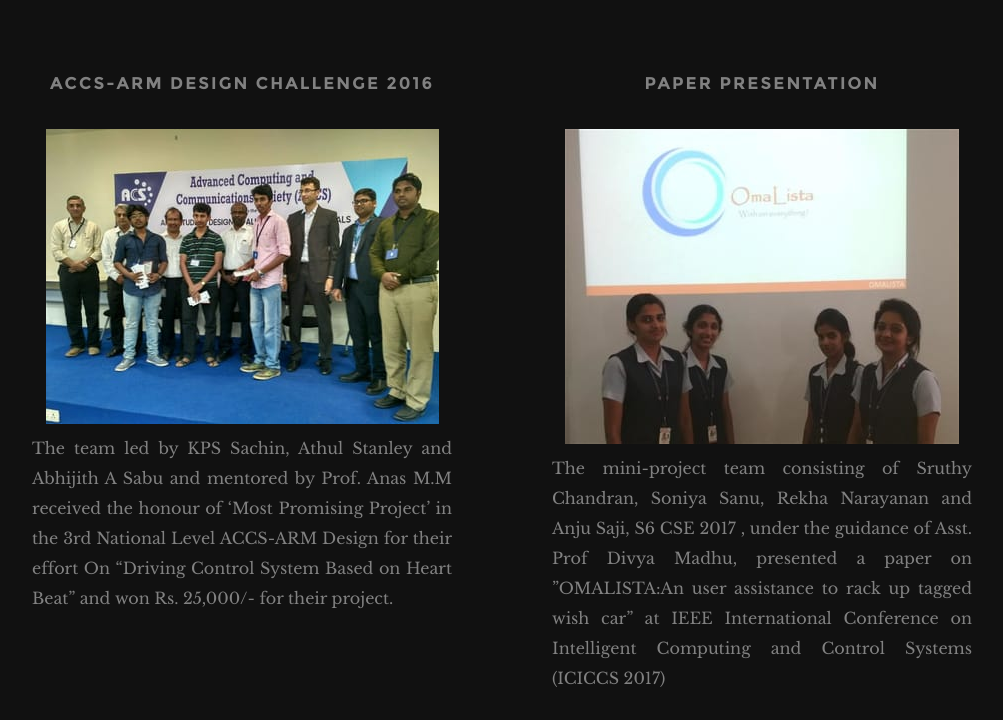
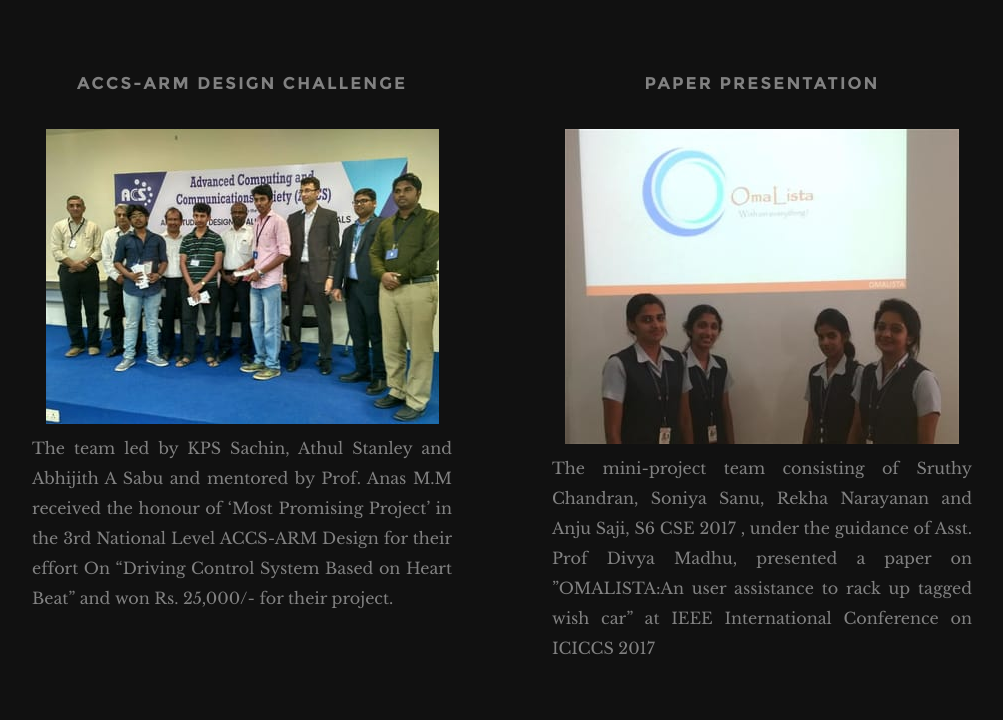
Before and after one commit to mitscseclique/2017, a plain HTML site: page index.html in a window 1280 px wide. Shown: the part 2341-3061 px from the top of the page, without its empty margins (138-1141 px from the left). Drawn offline with Linux system fonts and the light colour scheme; some packages are replaced by stand-ins of ours.

Commit message:
Add files via upload

```diff
--- a/index.html
+++ b/index.html
@@ -211,7 +211,7 @@
 
 
 	            <div class="service-content">
-	            	<h3 class="h05">ACCS-ARM Design Challenge 2016</h3>
+	            	<h3 class="h05">ACCS-ARM Design Challenge</h3>
 
 	         	</div>
             <img class="img-responsive" data-original="images/accs2.jpg" alt="Slow Internet Connection!!!!!  Reload Page">
@@ -228,7 +228,7 @@
 	            </div>
 
               <img class="img-responsive" data-original="images/paper.jpg" alt="Slow Internet Connection!!!!!  Reload Page">
-        <div class="just">          <p>The mini-project team consisting of Sruthy Chandran, Soniya Sanu, Rekha Narayanan and Anju Saji, S6 CSE 2017 , under the guidance of Asst. Prof Divya Madhu, presented a paper on ”OMALISTA:An user assistance to rack up tagged wish car” at IEEE International Conference on Intelligent Computing and Control Systems (ICICCS 2017) </p>   </div>
+        <div class="just">          <p>The mini-project team consisting of Sruthy Chandran, Soniya Sanu, Rekha Narayanan and Anju Saji, S6 CSE 2017 , under the guidance of Asst. Prof Divya Madhu, presented a paper on ”OMALISTA:An user assistance to rack up tagged wish car” at IEEE International Conference on  ICICCS 2017 </p>   </div>
   				</div>
 
 			   </div> <!-- end b13grid -->
```
